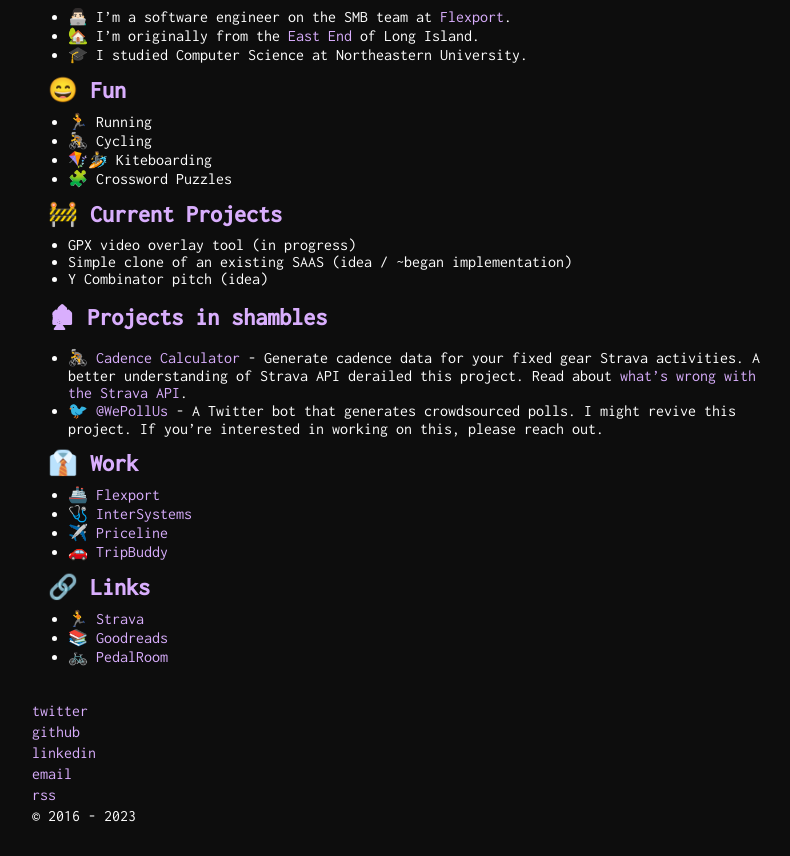
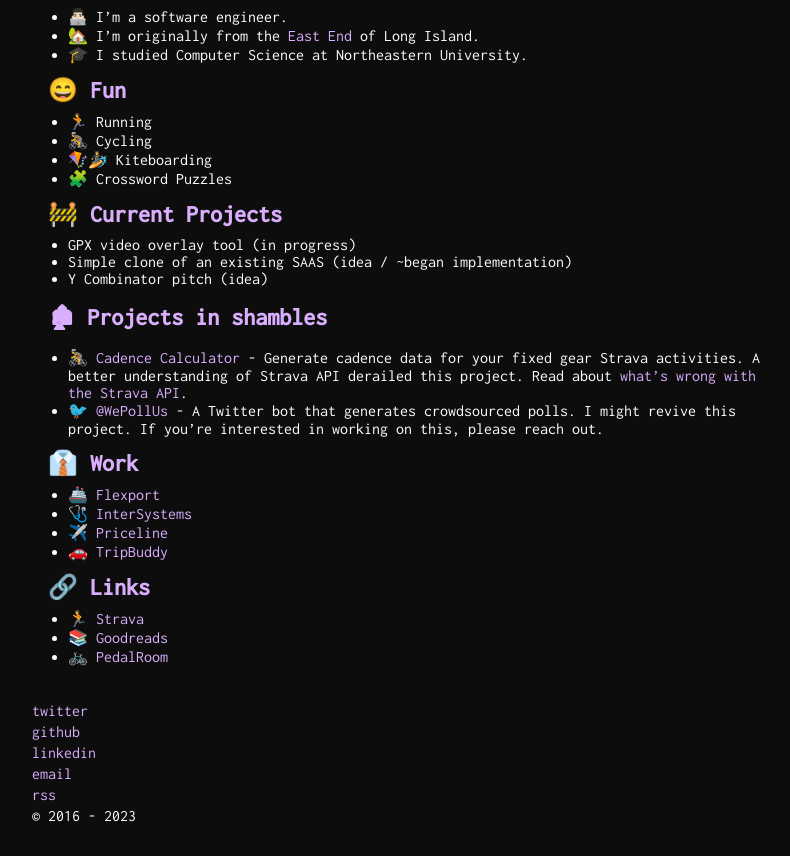
Before and after one commit to walkersutton/walkersutton.github.io, a Jekyll site: the page built from about.md, in a window 1280 px wide. Shown: the part 467-1323 px from the top of the page, without its empty margins (232-1022 px from the left). Built offline with Jekyll 4.4.1, drawn with Linux system fonts in a browser that asks for light colours.

```diff
--- a/about.md
+++ b/about.md
@@ -8,7 +8,7 @@ permalink: /about
 <div id="about" markdown="1">
 <img class="img-wide" src="https://i.imgur.com/sTXCdDv.jpg">
 ## 👋 Intro
-* 👨🏻‍💻 I'm a software engineer on the SMB team at [Flexport](https://flexport.com).
+* 👨🏻‍💻 I'm a software engineer.
 * 🏡 I'm originally from the [East End](https://en.wikipedia.org/wiki/East_End_(Long_Island)) of Long Island.
 * 🎓 I studied Computer Science at Northeastern University.
 
```
